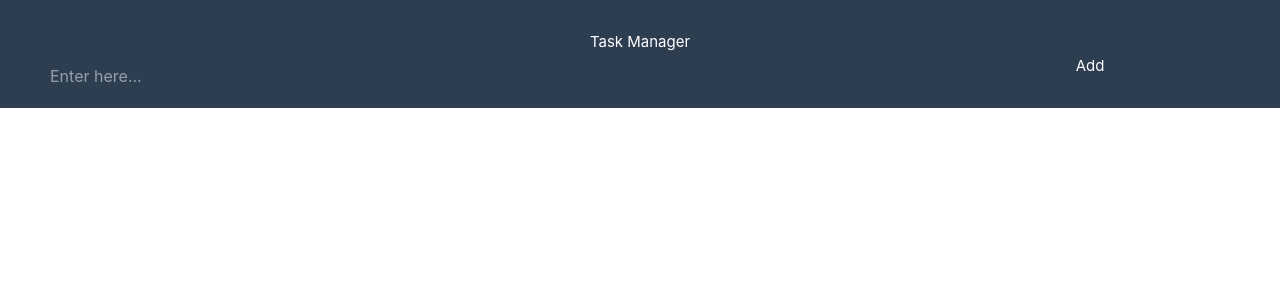
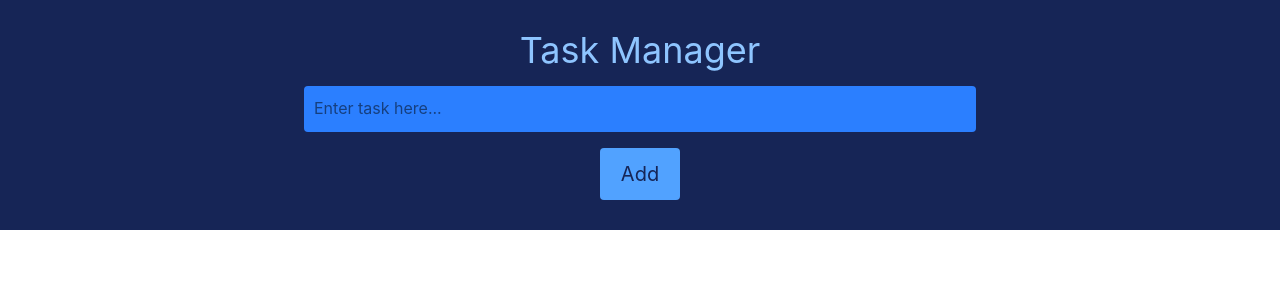
Before and after one commit to JacksonHoran/task-manager, a Vue app: page / in a window 1280 px wide. Shown: the top 300 px of the page. Built offline with nearby package versions, Linux system fonts and the light colour scheme.

Commit message:
add tailwind style to header

```diff
--- a/index.html
+++ b/index.html
@@ -3,6 +3,7 @@
   <head>
     <meta charset="UTF-8">
     <link rel="icon" href="/favicon.ico">
+    <link href="'/src/main.css" rel="stylesheet">
     <meta name="viewport" content="width=device-width, initial-scale=1.0">
     <title>Vite App</title>
   </head>
--- a/src/assets/main.css
+++ b/src/assets/main.css
@@ -1,2 +1,2 @@
+@import "tailwindcss";
 @import './base.css';
-@import "tailwindcss";
--- a/src/components/Header.vue
+++ b/src/components/Header.vue
@@ -23,15 +23,16 @@ function toggleTask(index) {
 </script>
 
 <template>
-  <div id="myDiv" class="header">
-    <h1>Task Manager</h1>
+  <div class="bg-blue-950 p-[30px_40px] flex flex-col items-center justify-center gap-4 text-center">
+    <h1 class="text-4xl font-bold text-blue-300">Task Manager</h1>
     <input
+      class="w-full max-w-2xl p-2.5 text-[16px] text-black outline-none bg-blue-500 rounded"
       v-model="inputValue"
       type="text"
-      placeholder="Enter here..."
+      placeholder="Enter task here..."
       @keyup.enter="newElement"
     />
-    <span class="addBtm" @click="newElement">Add</span>
+    <span class="w-20 max-w-2xl p-2.5 text-[20px] bg-blue-400 text-blue-950 transition-all duration-300 hover:bg-blue-200 cursor-pointer rounded" @click="newElement">Add</span>
   </div>
 
   <ul id="myUL">
@@ -99,36 +100,4 @@ ul li.checked::before {
   background-color: var(--color-background-mute);
   color: black;
 }
-
-.header {
-  background-color: var(--vt-c-indigo);
-  padding: 30px 40px;
-  color: var(--vt-c-white);
-  text-align: center;
-}
-
-input {
-  margin: 0;
-  border: none;
-  border-radius: 0;
-  width: 75%;
-  padding: 10px;
-  float: left;
-  font-size: 16px;
-}
-.addBtn {
-    cursor: pointer;
-  padding: 10px;
-  width: 25%;
-  float: left;
-  text-align: center;
-  font-size: 16px;
-  cursor: pointer;
-  transition: 0.3s;
-  border-radius: 0;
-}
-
-.addBtn:hover {
-  background-color: #bbb;
-}
 </style>
```
